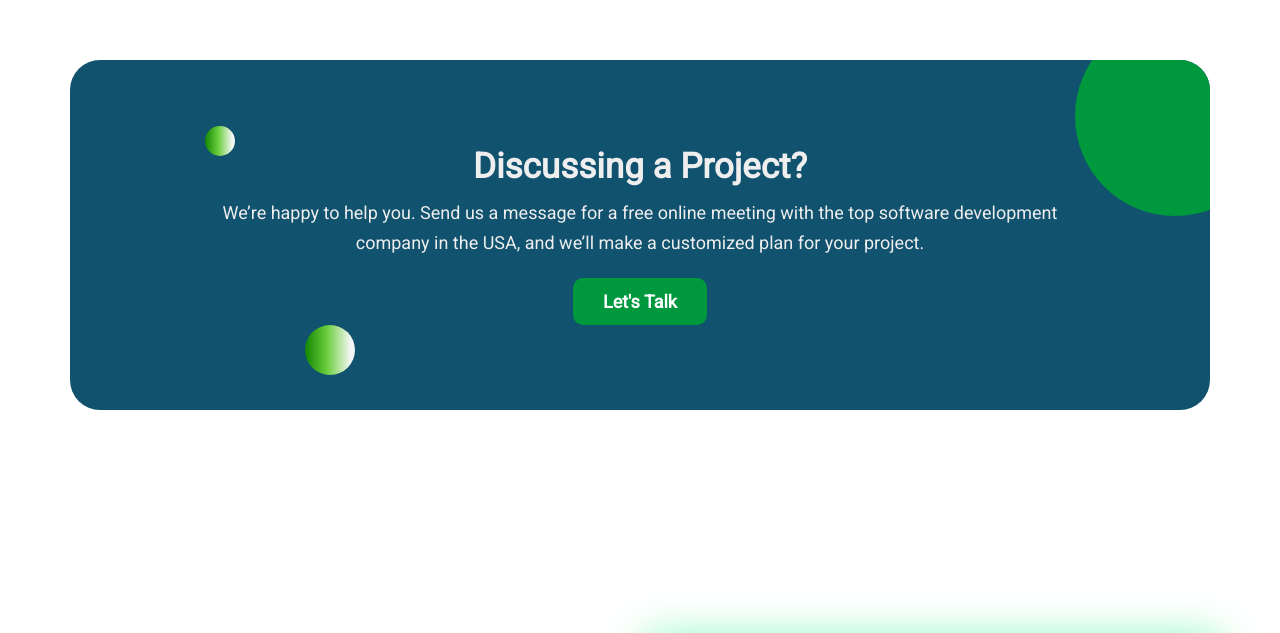
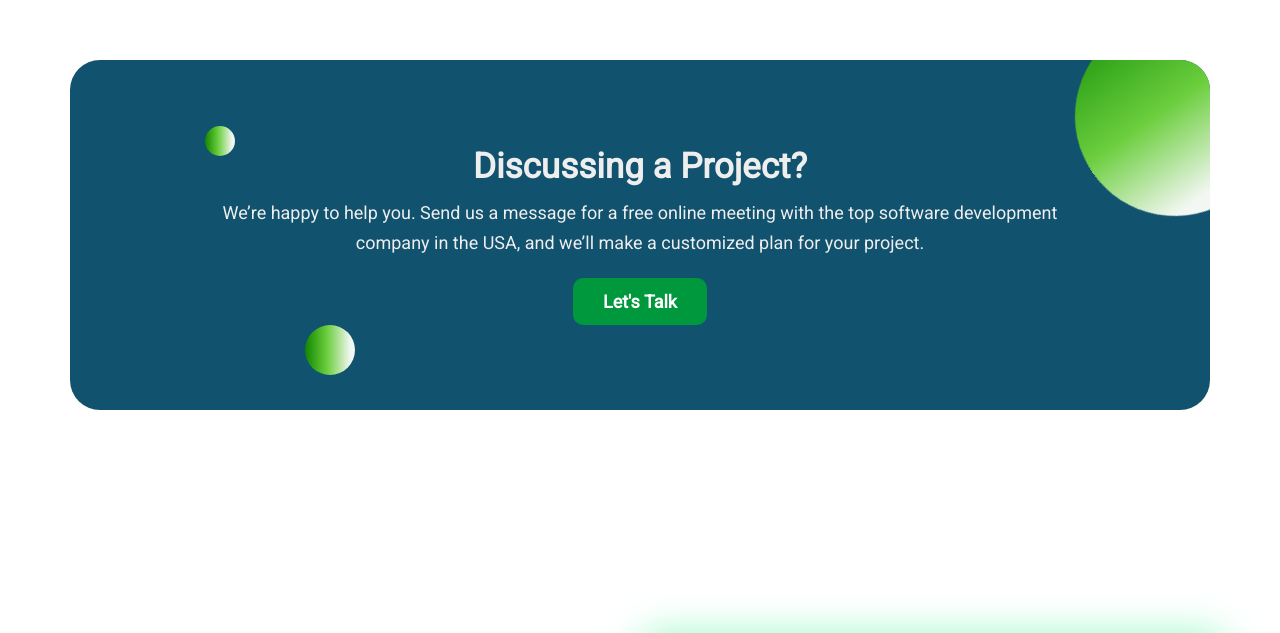
Before and after one commit to BasharatAliKing/innvosol-project, a React (Create React App) app: page / in a window 1280 px wide. Shown: the part 1565-2198 px from the top of the page. Built offline with nearby package versions, Linux system fonts and the light colour scheme.

Commit message:
data added

```diff
--- a/src/Utilities/DiscussCard.css
+++ b/src/Utilities/DiscussCard.css
@@ -49,10 +49,11 @@
     position: absolute;
     right: -50px;
     top: -130px;
-    background-color: #00983d;
+    background: linear-gradient(90deg,rgb(43, 160, 22) 0%,rgb(107, 206, 61) 44%,rgb(243, 247, 243) 91%);;
     height: 200px;
     width: 200px;
     border-radius: 50%;
+    animation: king1 6000ms infinite linear;
 }
 .bottom-circle{
     content: " ";
```
